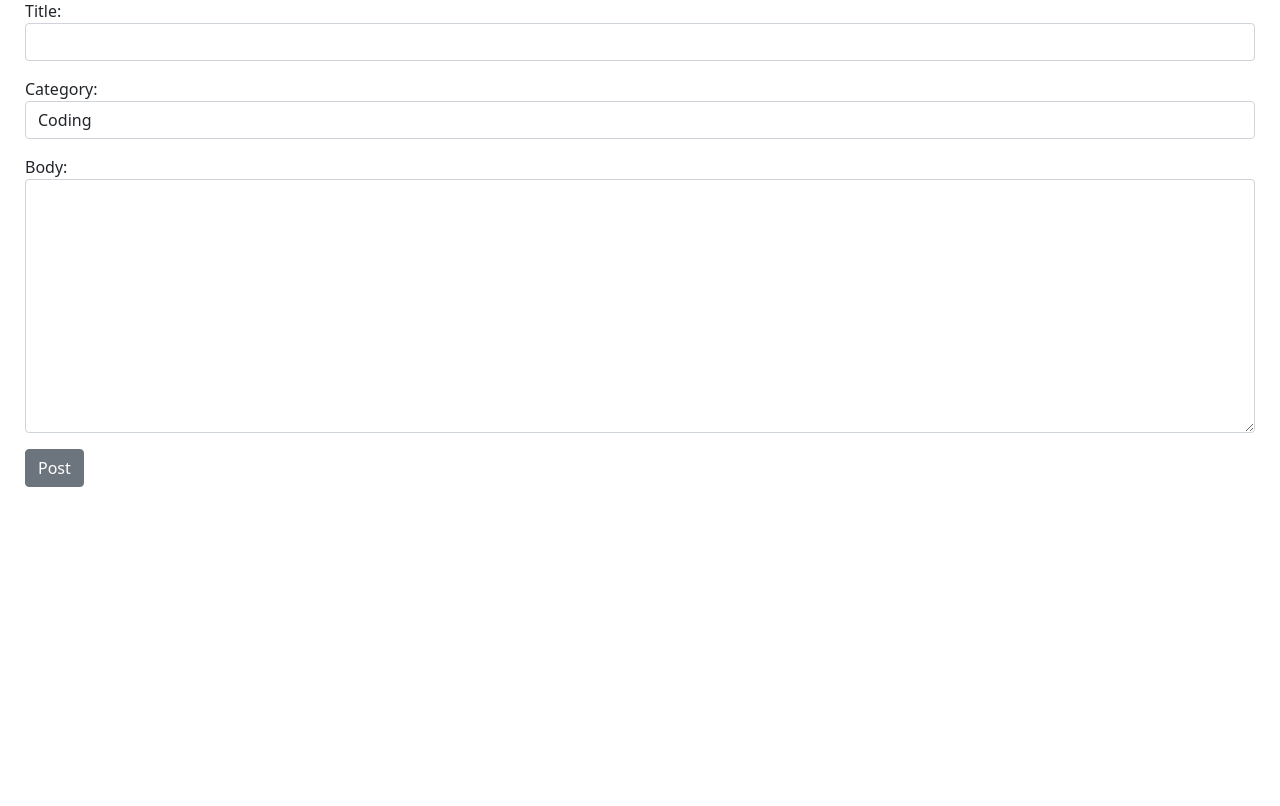
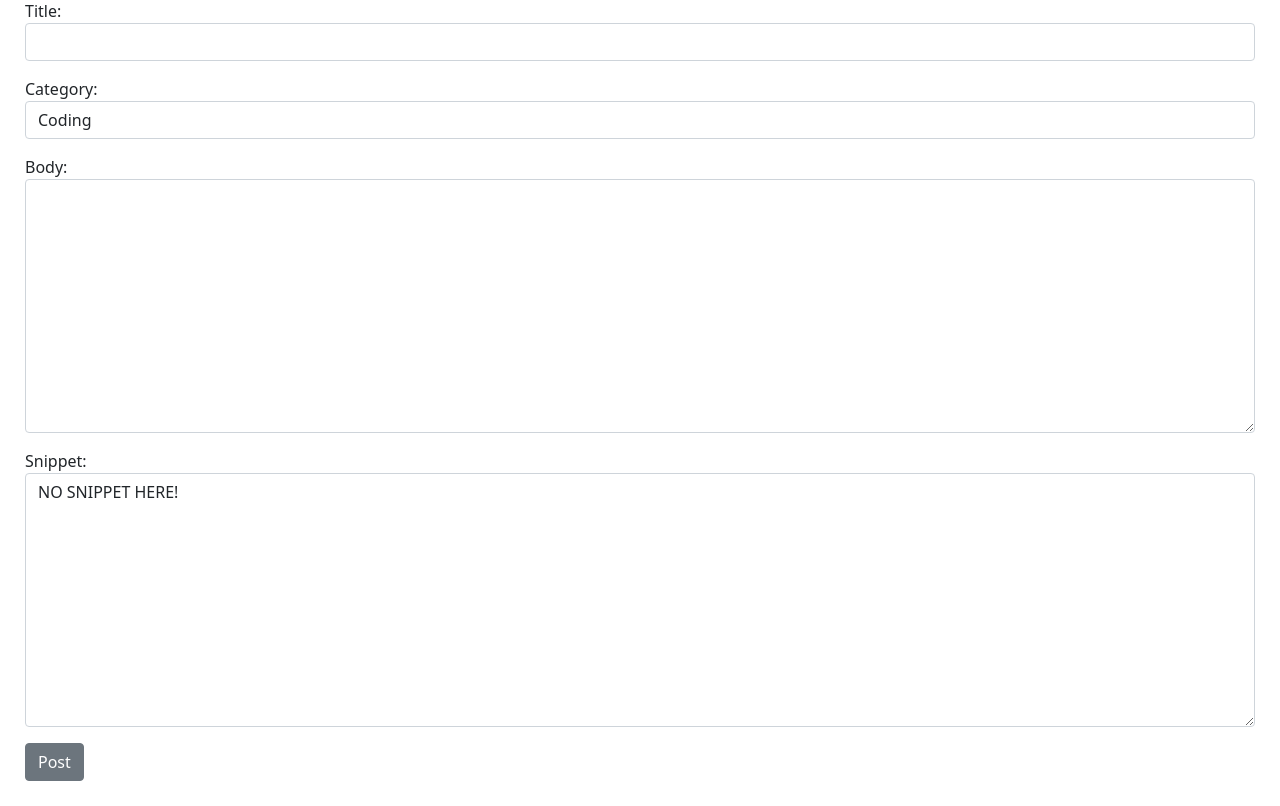
Before and after one commit to wlan07/blog_app_django, a Django app: page /blog/add/post/ in a window 1280 px wide. Shown: the part 162-968 px from the top of the page. Before the commit the page ends 649 px from the top, so only its background shows below. Run offline with Django 4.2, Linux system fonts and the light colour scheme; data comes from the database, SQL or seed files in the repository; some libraries are stand-ins or nearby versions.

Commit message:
add blog snippets ✨

```diff
--- a/myblogapp/forms.py
+++ b/myblogapp/forms.py
@@ -5,7 +5,7 @@ from .models import Category, Post
 class AddPostForm(forms.ModelForm):
     class Meta:
         model = Post
-        fields = ('title', 'author', 'category', 'body')
+        fields = ('title', 'author', 'category', 'body','snippet')
         widgets = {
 
             'title': forms.TextInput(attrs={
@@ -20,6 +20,9 @@ class AddPostForm(forms.ModelForm):
                 'class': 'form-control'
             }),
             'body': forms.Textarea(attrs={
+                'class': 'form-control'
+            }),
+            'snippet': forms.Textarea(attrs={
                 'class': 'form-control'
             }),
 
@@ -42,7 +45,7 @@ class AddCategoryForm(forms.ModelForm):
 class UpdatePostForm(forms.ModelForm):
     class Meta:
         model = Post
-        fields = ('title', 'category', 'body')
+        fields = ('title', 'category', 'body','snippet')
         widgets = {
 
             'title': forms.TextInput(attrs={
@@ -56,5 +59,8 @@ class UpdatePostForm(forms.ModelForm):
             'body': forms.Textarea(attrs={
                 'class': 'form-control'
             }),
+            'snippet': forms.Textarea(attrs={
+                'class': 'form-control'
+            }),
 
         }
--- a/myblogapp/models.py
+++ b/myblogapp/models.py
@@ -19,9 +19,9 @@ class Post(models.Model):
     title = models.CharField(max_length=200)
     author = models.ForeignKey(User, on_delete=models.CASCADE)
     body = RichTextField(blank=True, null=True)
-    #body = models.TextField()
     category = models.ForeignKey(
         Category, default=get_default_category, on_delete=models.CASCADE)
+    snippet = models.CharField(max_length=200,default="NO SNIPPET HERE!")
     likes = models.ManyToManyField(User, related_name="blog_likes")
 
     def count_likes(self):
--- a/myblogapp/templates/myblogapp/home.html
+++ b/myblogapp/templates/myblogapp/home.html
@@ -34,7 +34,7 @@
 
 
 
-        {{post.body|slice:":500"|safe}}
+        {{post.snippet}}
 
     </li>
     {% endfor %}
```
